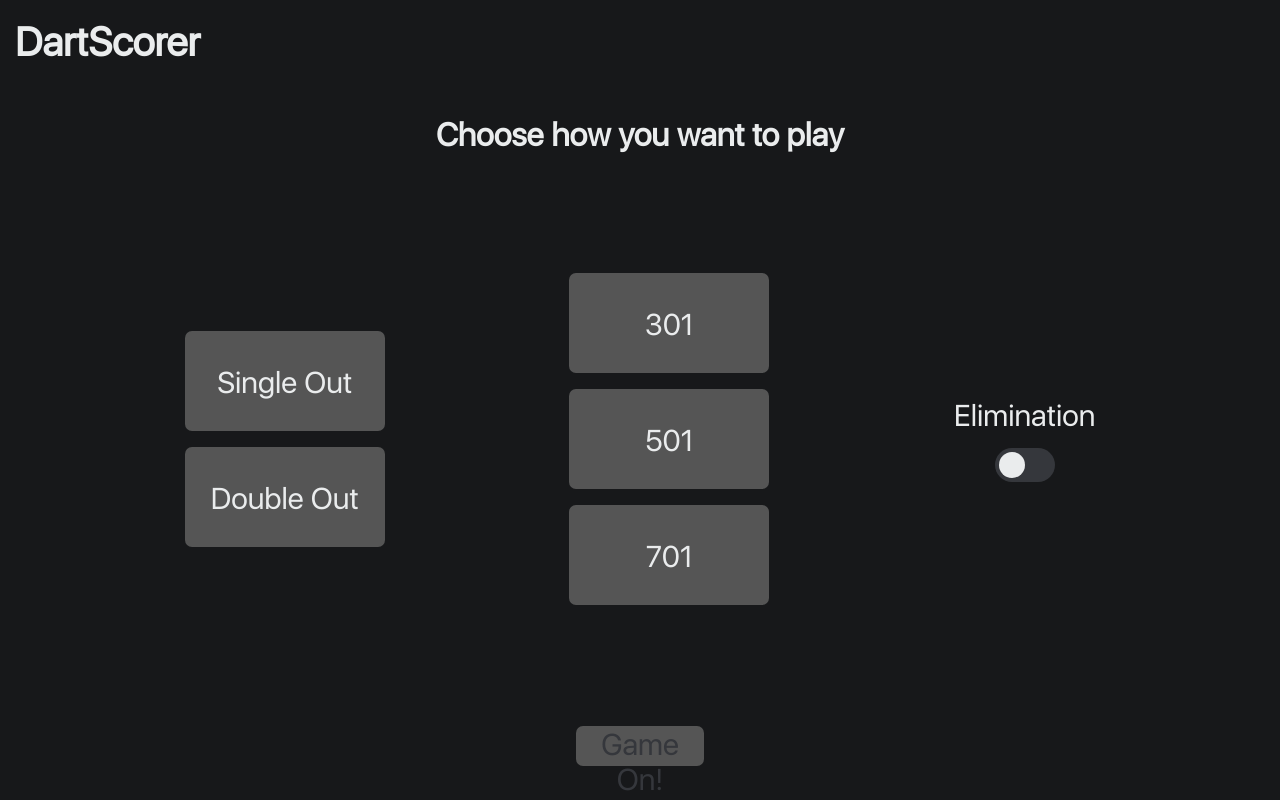
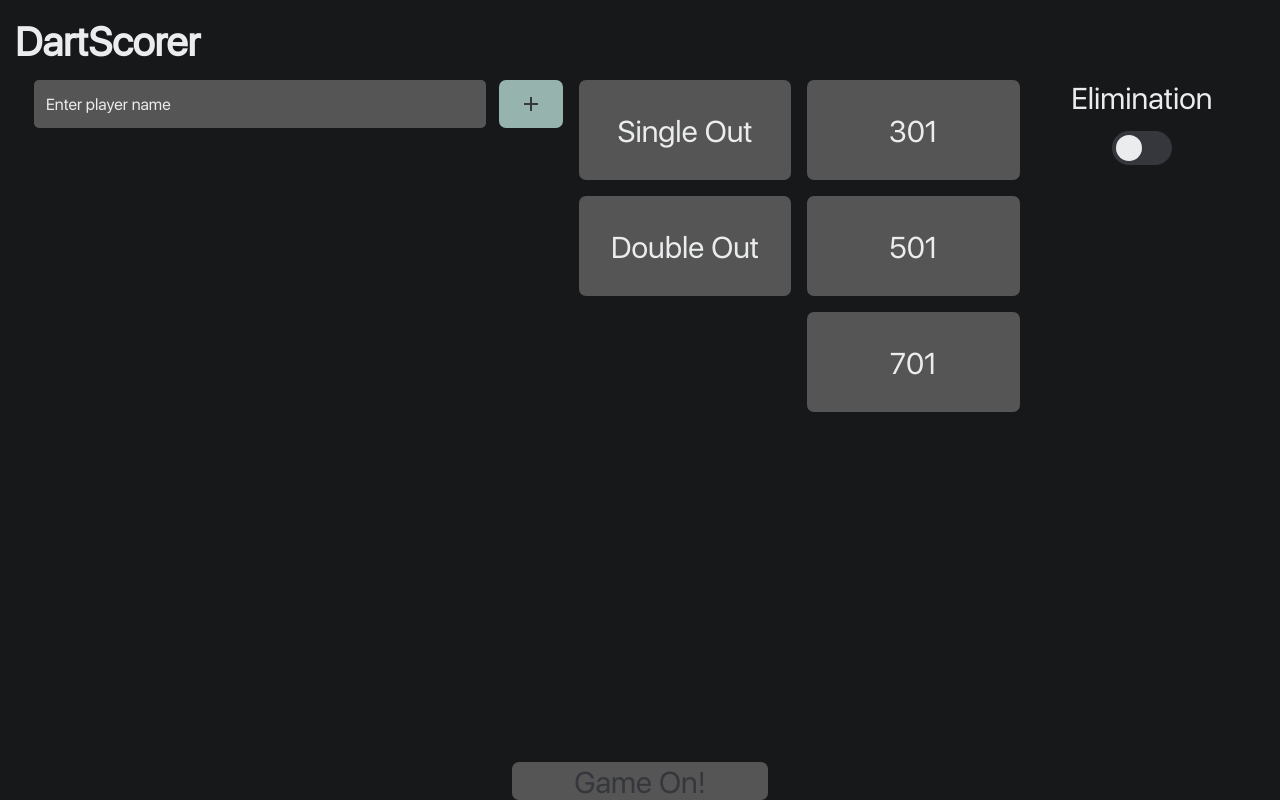
Before and after one commit to pettrichjonah/DartScorerByJP, an Angular app: page /gameon in a window 1280 px wide. Built offline with nearby package versions, Linux system fonts and the light colour scheme.

Commit message:
Improve layout

```diff
--- a/src/app/startgame/startgame.component.html
+++ b/src/app/startgame/startgame.component.html
@@ -1,6 +1,17 @@
 <main>
-	<h3>Choose how you want to play</h3>
-	<form (ngSubmit)="startGame()">
+	<form>
+		<div class="player-area">
+			@for (player of playerList; track $index) {
+				<div class="added-player">
+					<p>{{ player.name }}</p>
+					<button (click)="removePlayer(player.name)"><span class="material-icons">delete</span></button>
+				</div>
+			}
+			<div id="player-input">
+				<input #playerName type="text" placeholder="Enter player name" (keydown.enter)="addPlayerButton.click()">
+				<button #addPlayerButton (click)="addPlayer(playerName.value, playerName)"><span class="material-icons">add</span></button>
+			</div>
+		</div>
 		<div class="select-group">
 			@for (gameModeOption of gameModeOptions; track $index) {
 				<div class="selection-control" [class.selected-multioption]="selectedGameMode===gameModeOption" (click)="setGameMode(gameModeOption)">
@@ -23,5 +34,5 @@
 			</label>
 		</div>
 	</form>
-	<button (click)="startGame()" [disabled]="!selectedGameMode || !selectedStartingScore">Game On!</button>
+	<button (click)="startGame()" [disabled]="!selectedGameMode || !selectedStartingScore || playerList.length === 0">Game On!</button>
 </main>
--- a/src/app/startgame/startgame.component.less
+++ b/src/app/startgame/startgame.component.less
@@ -8,27 +8,103 @@ main {
 	justify-content: space-evenly;
 	align-items: center;
 
-	h3 {
-		font-size: 4vh;
-		color: @font-secondary-color;
-	}
-
 	form {
-		width: 100%;
-		height: 70%;
+		width: 95%;
+		height: 100%;
 		display: flex;
 		flex-direction: row;
 		align-items: center;
 		justify-content: space-evenly;
+		gap: 1rem;
+
+		.player-area {
+			width: 50%;
+			height: 100%;
+			display: flex;
+			flex-direction: column;
+			justify-content: flex-start;
+			gap: 0.7rem;
+
+			.added-player {
+				width: 100%;
+				height: 5vh;
+				display: flex;
+				flex-direction: row;
+				justify-content: space-between;
+				align-items: center;
+				transition: 0.2s;
+
+				p {
+					font-size: 3vh;
+					color: @font-secondary-color;
+					padding-left: 2vh;
+				}
+
+				button {
+					width: 12%;
+					min-width: 12%;
+					height: 100%;
+					display: flex;
+					justify-content: center;
+					align-items: center;
+					border-radius: @border-radius;
+				}
+			}
+
+			#player-input {
+				height: 6vh;
+				display: flex;
+				flex-direction: row;
+				justify-content: space-between;
+				align-items: center;
+				gap: 0.7rem;
+
+				input {
+					border-radius: @border-radius;
+					width: 88%;
+					height: 100%;
+					font-size: 2vh;
+					padding-left: 1.5vh;
+					border: none;
+					outline: none;
+					color: @font-secondary-color;
+					background-color: @button-secondary-color;
+					border: 2px solid @background-color;
+					transition: 0.2s;
+
+					&::placeholder {
+						font-size: 2vh;
+						color: @font-secondary-color;
+					}
+
+					&:focus {
+						background-color: @background-color;
+						border: 2px solid @primary-accent-color;
+					}
+				}
+
+				button {
+					width: 12%;
+					min-width: 12%;
+					height: 100%;
+					display: flex;
+					justify-content: center;
+					align-items: center;
+					border-radius: @border-radius;
+				}
+			}
+		}
 
 		.select-group {
+			width: 20%;
+			height: 100%;
 			display: flex;
 			flex-direction: column;
 			align-items: center;
 			gap: 1rem;
 
 			.selection-control {
-				width: 200px;
+				width: 100%;
 				height: 100px;
 				display: flex;
 				flex-direction: row;
@@ -129,7 +205,7 @@ main {
 	}
 
 	button {
-		width: 10vw;
+		width: 20vw;
 		height: 5vh;
 		background-color: @primary-accent-color;
 		color: @font-primary-color;
@@ -154,22 +230,94 @@ main {
 	main {
 		justify-content: space-between;
 
-		h3 {
-			font-size: 3vh;
-			text-align: center;
-			margin-top: 20px;
-		}
-
 		form {
-			height: 50%;
+			height: 100%;
+			width: 100%;
 			flex-direction: column;
 			align-items: center;
 			align-self: end;
 			margin-top: auto;
 
+			.player-area {
+				width: 93%;
+				height: 40%;
+				display: flex;
+				flex-direction: column;
+				justify-content: flex-start;
+				gap: 0.7rem;
+
+				.added-player {
+					width: 100%;
+					height: 5vh;
+					display: flex;
+					flex-direction: row;
+					justify-content: space-between;
+					align-items: center;
+					transition: 0.2s;
+
+					p {
+						font-size: 3vh;
+						color: @font-secondary-color;
+						padding-left: 2vh;
+					}
+
+					button {
+						width: 12%;
+						height: 100%;
+						display: flex;
+						justify-content: center;
+						align-items: center;
+						border-radius: @border-radius;
+					}
+				}
+
+				#player-input {
+					width: 100%;
+					height: 5vh;
+					display: flex;
+					flex-direction: row;
+					justify-content: space-between;
+					align-items: center;
+					gap: 0.7rem;
+
+					input {
+						border-radius: @border-radius;
+						width: 88%;
+						height: 100%;
+						font-size: 2vh;
+						padding-left: 1.5vh;
+						border: none;
+						outline: none;
+						color: @font-secondary-color;
+						background-color: @button-secondary-color;
+						border: 2px solid @background-color;
+						transition: 0.2s;
+
+						&::placeholder {
+							font-size: 2vh;
+							color: @font-secondary-color;
+						}
+
+						&:focus {
+							background-color: @background-color;
+							border: 2px solid @primary-accent-color;
+						}
+					}
+
+					button {
+						width: 12%;
+						height: 100%;
+						display: flex;
+						justify-content: center;
+						align-items: center;
+						border-radius: @border-radius;
+					}
+				}
+			}
+
 			.select-group {
-				height: 37%;
 				width: 93%;
+				height: 20%;
 				flex-direction: row;
 				gap: 0.7rem;
 
--- a/src/app/startgame/startgame.component.ts
+++ b/src/app/startgame/startgame.component.ts
@@ -12,7 +12,7 @@ import { FormsModule } from '@angular/forms';
   styleUrl: './startgame.component.less'
 })
 export class StartgameComponent {
-  constructor(private router: Router, public gameService: GameService) { }
+  constructor(public gameService: GameService) { }
 
   public selectedGameMode: GameMode | null = null;
   public selectedStartingScore: StartingScore | null = null;
@@ -24,11 +24,12 @@ export class StartgameComponent {
   public gameModeOptions: GameMode[] = [ GameMode.SingleOut, GameMode.DoubleOut ];
   public startingScoreOptions: StartingScore[] = [ StartingScore.Short, StartingScore.Medium, StartingScore.Long ];
 
-  public playerList: Player[] = [ { id: 0, name: "JP", score: this.selectedStartingScore ?? StartingScore.Short, average: 0, shotDartsCount: 0 }, { id: 1, name: "Bot", score: this.selectedStartingScore ?? StartingScore.Short, average: 0, shotDartsCount: 0 }];
+  public playerList: Player[] = [];
 
   public startGame() {
     const game: Game = { gameMode: this.selectedGameMode!, players: this.playerList, startingScore: this.selectedStartingScore ?? StartingScore.Short, isElimination: this.isElimination };
 
+    game.players.forEach(player => player.score = this.selectedStartingScore!);
     this.gameService.newGame(game);
   }
 
@@ -36,8 +37,22 @@ export class StartgameComponent {
     this.selectedGameMode = gameModeToSet
   }
 
-  public setStartingScore(StartingScoreToSet: StartingScore) {
-    this.selectedStartingScore = StartingScoreToSet
+  public setStartingScore(startingScoreToSet: StartingScore) {
+    this.selectedStartingScore = startingScoreToSet
+  }
+
+  public addPlayer(name: string, inputElement: HTMLInputElement) {
+    let newPlayer: Player = { id: this.playerList.length, name: name, score: 0, average: 0, shotDartsCount: 0 };
+    this.playerList.push(newPlayer);
+    inputElement.value = '';
+  }
+
+  public removePlayer(name: string) {
+    const index = this.playerList.findIndex(player => player.name === name);
+
+    if (index !== -1) {
+      this.playerList.splice(index, 1);
+    }
   }
 
 }
```
